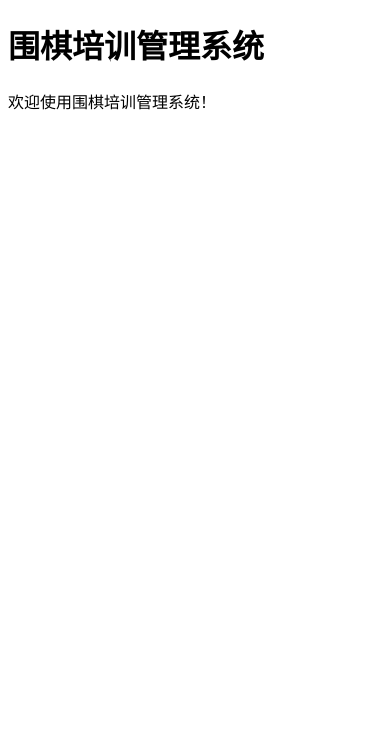
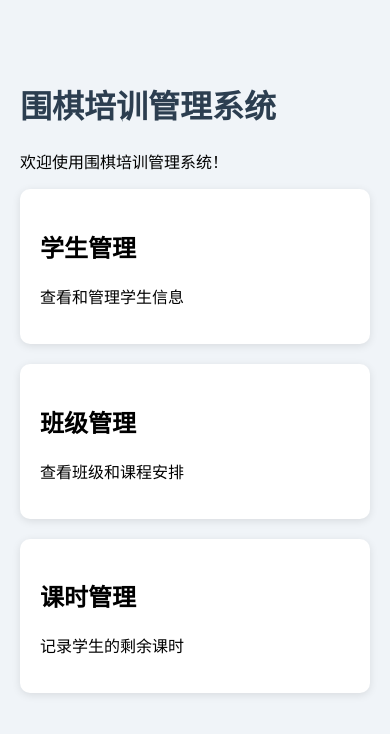
Before and after one commit to tongweichen/go-training-management-system, a Flask app: page / in a window 390 px wide. Shown: the top 734 px of the page. Run offline with Flask 3, Linux system fonts and the light colour scheme.

Commit message:
Add responsive homepage layout
Styled the homepage with CSS cards and added a responsive grid layout for desktop and mobile screens.

```diff
--- a/templates/index.html
+++ b/templates/index.html
@@ -2,10 +2,68 @@
 <html lang="zh-CN">
 <head>
     <meta charset="UTF-8">
+    <meta name="viewport" content="width=device-width, initial-scale=1.0">
     <title>围棋培训管理系统</title>
+
+    <style>
+        body {
+            background-color: #f0f4f8;
+            font-family: "Microsoft YaHei", sans-serif;
+            margin: 0;
+        }
+
+        .container {
+            max-width: 1000px;
+            margin: 40px auto;
+            padding: 20px;
+        }
+
+        h1 {
+            color: #2c3e50;
+        }
+
+        .card {
+            background-color: white;
+            padding: 20px;
+            border-radius: 10px;
+            box-shadow: 0 2px 8px rgba(0, 0, 0, 0.1);
+        }
+
+        .card-grid {
+            display: grid;
+            grid-template-columns: repeat(3, 1fr);
+            gap: 20px;
+        }
+
+        @media (max-width: 600px) {
+            .card-grid {
+                grid-template-columns: 1fr;
+            }
+        }
+    </style>
 </head>
+
 <body>
-    <h1>围棋培训管理系统</h1>
-    <p>欢迎使用围棋培训管理系统！</p>
+    <div class="container">
+        <h1>围棋培训管理系统</h1>
+        <p>欢迎使用围棋培训管理系统！</p>
+
+        <div class="card-grid">
+            <div class="card">
+                <h2>学生管理</h2>
+                <p>查看和管理学生信息</p>
+            </div>
+
+            <div class="card">
+                <h2>班级管理</h2>
+                <p>查看班级和课程安排</p>
+            </div>
+
+            <div class="card">
+                <h2>课时管理</h2>
+                <p>记录学生的剩余课时</p>
+            </div>
+        </div>
+    </div>
 </body>
 </html>
```
